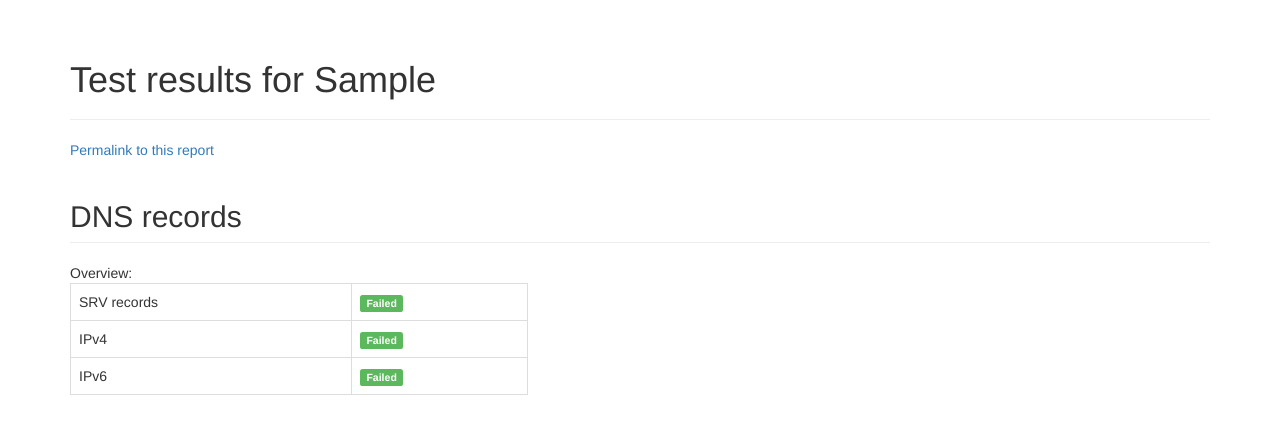
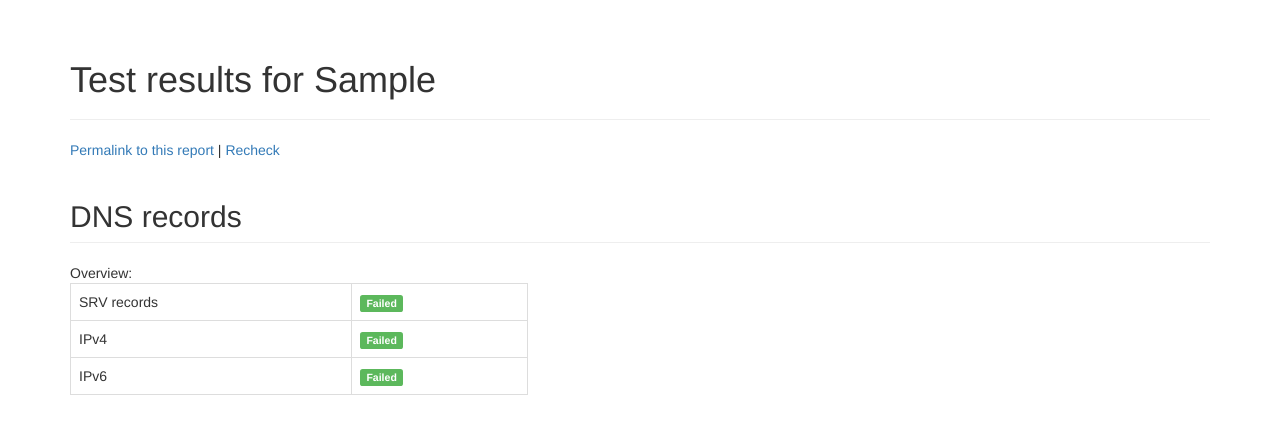
Before and after one commit to mathiasertl/django-xmpp-server-test, a Django app: template xmpp_server_test/server_test/templates/server_test/server_detail.html in a window 1280 px wide. Shown: the part 52-486 px from the top of the page. Run offline with Django 3.2, Linux system fonts and the light colour scheme; tables that the repository leaves empty hold one stand-in row (values such as "Sample post"); the template is opened without the code that fills it: values that come from a table or form of the project are taken from there, most other values are stand-ins (such as "Sample title", 1, 10 or a date in 2020); parts of the project's set-up code (start-up, migrations or seed data) failed here and were passed over; some libraries are stand-ins or nearby versions.

Commit message:
add recheck button

```diff
--- a/xmpp_server_test/server_test/templates/server_test/server_detail.html
+++ b/xmpp_server_test/server_test/templates/server_test/server_detail.html
@@ -5,6 +5,7 @@
 {% block pagetitle %}{% blocktrans with domain=server.domain %}Test results for {{ domain }}{% endblocktrans %}{%endblock %}
 
 {% block body %}
-<a href="{{ test.get_absolute_url }}">{% trans "Permalink to this report" %}</a>
+<a href="{{ test.get_absolute_url }}">{% trans "Permalink to this report" %}</a> |
+<a href="{{ server.get_absolute_url }}?recheck=1">{% trans "Recheck" %}</a>
 {% include "server_test/test.html" %}
 {% endblock body %}
--- a/xmpp_server_test/server_test/templates/server_test/servertest_detail.html
+++ b/xmpp_server_test/server_test/templates/server_test/servertest_detail.html
@@ -5,5 +5,6 @@
 {% block pagetitle %}{% blocktrans with domain=server.domain %}Test results for {{ domain }}{% endblocktrans %}{%endblock %}
 
 {% block body %}
+<a href="{{ server.get_absolute_url }}?recheck=1">{% trans "Recheck" %}</a>
 {% include "server_test/test.html" %}
 {% endblock body %}
```
